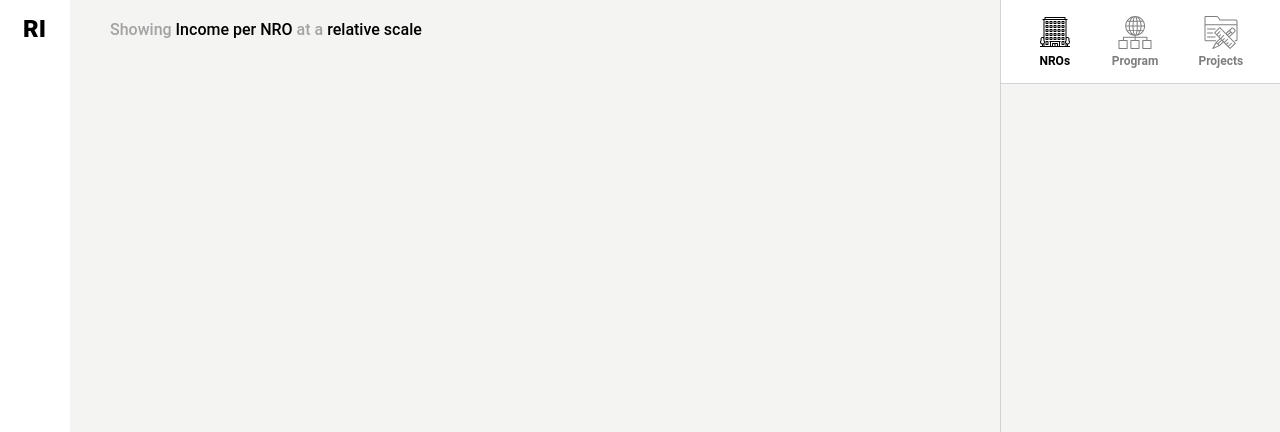
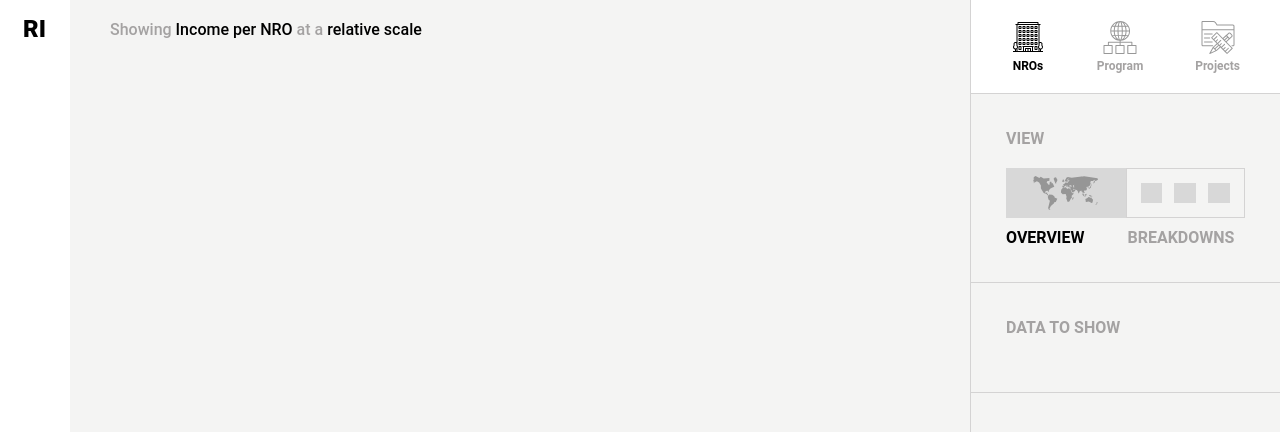
Before and after one commit to Arpo87/https-github.com-vanishing-point-studio-gp-resource, a React (Create React App) app in the folder frontend/: page / in a window 1280 px wide. Shown: the top 432 px of the page. Built offline with nearby package versions, Linux system fonts and the light colour scheme; what webfontloader would draw is missing.

Commit message:
Add some menu stuff

```diff
--- a/frontend/src/components/app/Base.scss
+++ b/frontend/src/components/app/Base.scss
@@ -22,7 +22,12 @@ a.plain {
 }
 
 // Typography
-
 .light {
   color: $text-2;
 }
+
+//Icons
+i {
+  background-size: contain;
+  background-repeat: no-repeat;
+}
--- a/frontend/src/components/menu/Menu.jsx
+++ b/frontend/src/components/menu/Menu.jsx
@@ -2,34 +2,58 @@ import React from 'react'
 import { Link, withRouter } from 'react-router-dom'
 import './Menu.scss'
 
-const PageLink = withRouter(({ to, text, icon, location }) => {
-  const active = location.pathname === to
+const LinkWithIcon = withRouter(({ to, text, icon, location, matches, className }) => {
+  const active = location.pathname === to || (matches && matches.some(m => m === location.pathname))
   return (
     <Link
       to={to}
-      className={'plain' + (active ? ' active' : '')}
+      className={'plain' + (active ? ' active' : '') + (className ? ' ' + className : '')}
       onClick={e => {
         if (active) e.preventDefault()
       }}
     >
-      <div className="icon-container">
-        <i className={icon} />
-      </div>
-      {text}
+      <div className="icon-container">{typeof icon === 'string' ? <i className={icon} /> : icon}</div>
+      <span>{text}</span>
     </Link>
   )
 })
 
-const Menu = () => (
-  <div className="menu">
-    <div className="page-selection">
-      <PageLink to="/" text="NROs" icon="nro" />
-      <PageLink to="/program" text="Program" icon="programme" />
-      <PageLink to="/projects" text="Projects" icon="project" />
+const Menu = ({ location }) => {
+  const nroPage = location.pathname === '/' || location.pathname === '/breakdowns'
+  return (
+    <div className="menu">
+      <div className="page-selection">
+        <LinkWithIcon to="/" text="NROs" icon="nro" matches={['/breakdowns']} />
+        <LinkWithIcon to="/program" text="Program" icon="programme" />
+        <LinkWithIcon to="/projects" text="Projects" icon="project" />
+      </div>
+      {nroPage && (
+        <React.Fragment>
+          <div className="view-selection">
+            <div className="title">View</div>
+            <div className="view-switch">
+              <LinkWithIcon to="/" text="Overview" icon="map" className="overview" />
+              <LinkWithIcon
+                to="/breakdowns"
+                text="Breakdowns"
+                icon={
+                  <div>
+                    <span />
+                    <span />
+                    <span />
+                  </div>
+                }
+                className="breakdowns"
+              />
+            </div>
+          </div>
+          <div className="data-selection">
+            <div className="title">Data to show</div>
+          </div>
+        </React.Fragment>
+      )}
     </div>
-    <div className="view-selection" />
-    <div className="data-selection" />
-  </div>
-)
+  )
+}
 
-export default Menu
+export default withRouter(Menu)
--- a/frontend/src/components/menu/Menu.scss
+++ b/frontend/src/components/menu/Menu.scss
@@ -4,14 +4,14 @@
   display: flex;
   flex-direction: column;
   border-left: 1px solid $border-1;
-  width: 280px;
+  width: 310px;
 
   .page-selection {
-    padding: 5px 0;
+    padding: 10px 25px;
     background-color: white;
     border-bottom: 1px solid $border-1;
     display: flex;
-    justify-content: center;
+    justify-content: space-between;
 
     a {
       display: flex;
@@ -19,17 +19,21 @@
       align-items: center;
       font-size: 12px;
       font-weight: 700;
-      opacity: 0.5;
+      padding: 10px 15px;
+      color: $text-2;
+      transition: color 120ms;
+
+      i {
+        opacity: 0.4;
         transition: opacity 120ms;
-      padding: 10px 15px;
+      }
 
-      &:hover,
       &.active {
+        color: $text-1;
+
+        i {
           opacity: 1;
         }
-
-      &:not(:first-child) {
-        margin-left: 10px;
       }
     }
 
@@ -40,29 +44,119 @@
       margin-bottom: 5px;
     }
 
-    i {
-      background-size: contain;
-
-      &.nro {
+    .nro {
       background-image: url('../../assets/icons/nro.svg');
       width: 30px;
       height: 30px;
       margin: 2px -2px -2px 2px;
     }
 
-      &.programme {
+    .programme {
       background-image: url('../../assets/icons/programme.svg');
       width: 34px;
       height: 33px;
       margin: 1px 0 -1px 0;
     }
 
-      &.project {
+    .project {
       background-image: url('../../assets/icons/project.svg');
       width: 34px;
       height: 33px;
       margin: 1px 0 -1px 0;
     }
   }
+
+  .view-selection,
+  .data-selection {
+    display: flex;
+    flex-direction: column;
+    padding: 35px;
+    border-bottom: 1px solid $border-1;
+    text-transform: uppercase;
+    font-weight: 700;
+
+    .title {
+      color: $text-2;
+      margin-bottom: 20px;
     }
   }
+
+  .view-selection {
+    display: flex;
+    flex-direction: column;
+    padding: 35px;
+    border-bottom: 1px solid $border-1;
+    text-transform: uppercase;
+    font-weight: 700;
+
+    .title {
+      color: $text-2;
+      margin-bottom: 20px;
+    }
+
+    .view-switch {
+      display: flex;
+
+      > * {
+        width: 50%;
+      }
+    }
+
+    a {
+      display: flex;
+      flex-direction: column;
+      color: $text-2;
+      transition: color 120ms;
+
+      &.active {
+        color: $text-1;
+      }
+
+      .icon-container {
+        width: 100%;
+        height: 50px;
+        margin-bottom: 10px;
+      }
+
+      &.overview .icon-container {
+        background-color: $bg-2;
+        display: flex;
+        align-items: center;
+        justify-content: center;
+
+        .map {
+          background-image: url('../../assets/map.svg');
+          opacity: 0.3;
+          width: 66px;
+          max-width: 66px;
+          height: 34px;
+        }
+      }
+
+      &.breakdowns {
+        .icon-container {
+          border: 1px solid $border-1;
+          padding: 14px;
+
+          > div {
+            display: flex;
+            height: 100%;
+
+            > span {
+              flex-grow: 1;
+              background-color: $bg-2;
+
+              &:not(:first-child) {
+                margin-left: 12px;
+              }
+            }
+          }
+        }
+
+        span {
+          padding-left: 2px;
+        }
+      }
+    }
+  }
+}
```
Lines whose indentation alone changed are shown as unchanged.
